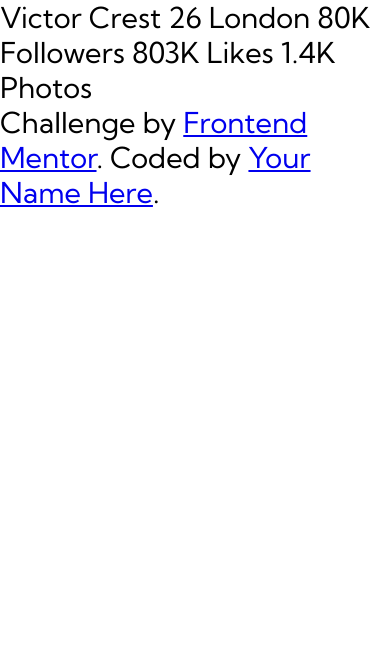
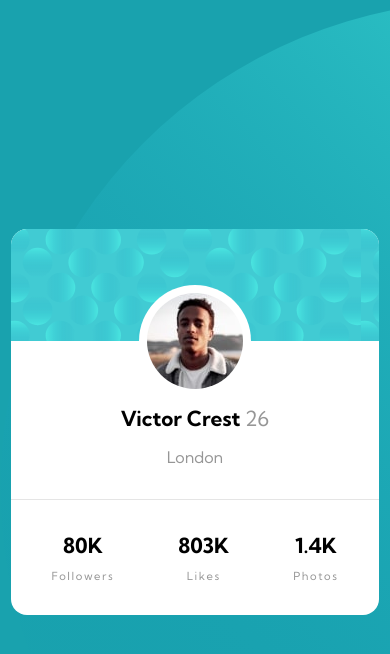
Before and after one commit to nitaicharan/FrontendMentor-PCC1, a plain HTML site: page src/index.html in a window 390 px wide. Drawn offline with Linux system fonts and the light colour scheme.

Commit message:
Finished mobile challange mode

```diff
--- a/src/css/style.css
+++ b/src/css/style.css
@@ -5,6 +5,7 @@
   --dark-blue-color: hsl(229, 23%, 23%);
   --light-blue-color: hsl(227, 10%, 46%);
   --dark-grey-color: hsl(0, 0%, 59%);
+  --white-color: hsl(100, 100%, 100%);
 }
 
 *,
@@ -23,3 +24,82 @@ body {
   font-size: 1.8rem; /*(name and stats) */
   font-family: "Kumbh Sans", sans-serif;
 }
+
+html {
+  background-image: url("../images/bg-pattern-top.svg");
+  background-color: var(--primary-light-cyan);
+}
+
+.container {
+  height: 100vh;
+  display: flex;
+  align-items: center;
+}
+
+.card {
+  background-color: var(--white-color);
+  margin: 0 auto;
+  border-radius: 1rem;
+  overflow: hidden;
+}
+
+.card__profile {
+}
+
+.card__header {
+  background-image: url("../images/bg-pattern-card.svg");
+  height: 10rem;
+  display: flex;
+  justify-content: center;
+  margin-bottom: 2rem;
+  height: 7rem;
+}
+
+.card__text {
+  padding: 2rem;
+}
+
+.card__image {
+  padding: 8px;
+  background-color: #fff;
+  border-radius: 50%;
+  transform: translateY(50%);
+}
+
+.card__username {
+  font-size: 1.3rem;
+}
+
+.card__country {
+  color: var(--dark-grey-color);
+  font-size: 1rem;
+  margin-top: 1em;
+}
+
+.card__userage {
+  color: var(--dark-grey-color);
+  font-weight: 400;
+}
+
+.text-center {
+  text-align: center;
+}
+
+.card__stats {
+  display: flex;
+  justify-content: center;
+  gap: 4rem;
+  padding: 2rem 2.5rem;
+  border-top: solid 1.2px rgba(0, 0, 0, 0.1);
+}
+
+.card__stats-title {
+  font-size: 1.3rem;
+}
+
+.card__stats-item {
+  color: var(--dark-grey-color);
+  margin-top: 1em;
+  font-size: 0.7rem;
+  letter-spacing: 0.1rem;
+}
--- a/src/index.html
+++ b/src/index.html
@@ -13,22 +13,38 @@
 </head>
 
 <body>
-  Victor Crest
-  26
-  London
+  <main class="container text-center">
+    <div class="card">
+      <div class="card__profile">
+        <div class="card__header">
+          <div class="card__image-box">
+            <img class="card__image" src="images/image-victor.jpg" alt="Profile">
+          </div>
+        </div>
+        <div class="card__text">
+          <h1 class="card__username">Victor Crest <span class="card__userage">26</span> </h1>
+          <p class="card__country">London</p>
+        </div>
+      </div>
 
-  80K
-  Followers
+      <div class="card__stats">
+        <div class="card__stats-box">
+          <h2 class="card__stats-title">80K</h2>
+          <p class="card__stats-item">Followers</p>
+        </div>
 
-  803K
-  Likes
+        <div class="card__stats-box">
+          <h2 class="card__stats-title">803K</h2>
+          <p class="card__stats-item">Likes</p>
+        </div>
 
-  1.4K
-  Photos
-  <div class="attribution">
-    Challenge by <a href="https://www.frontendmentor.io?ref=challenge" target="_blank">Frontend Mentor</a>.
-    Coded by <a href="#">Your Name Here</a>.
-  </div>
+        <div class="card__stats-box">
+          <h2 class="card__stats-title">1.4K</h2>
+          <p class="card__stats-item">Photos</p>
+        </div>
+      </div>
+    </div>
+  </main>
 </body>
 
 </html>
```
Also changed, not shown: PREVIEW.png (added), 1 other file.
